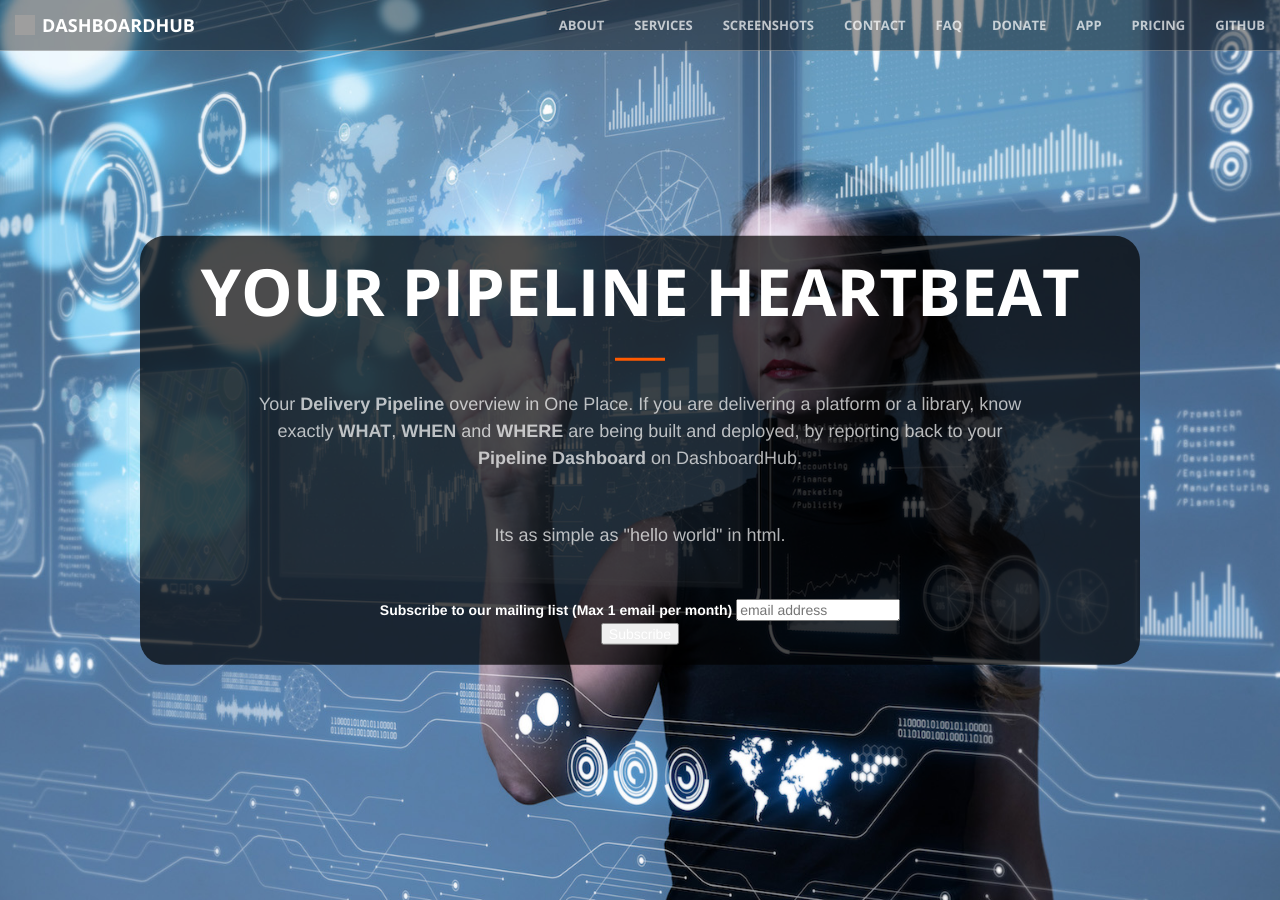
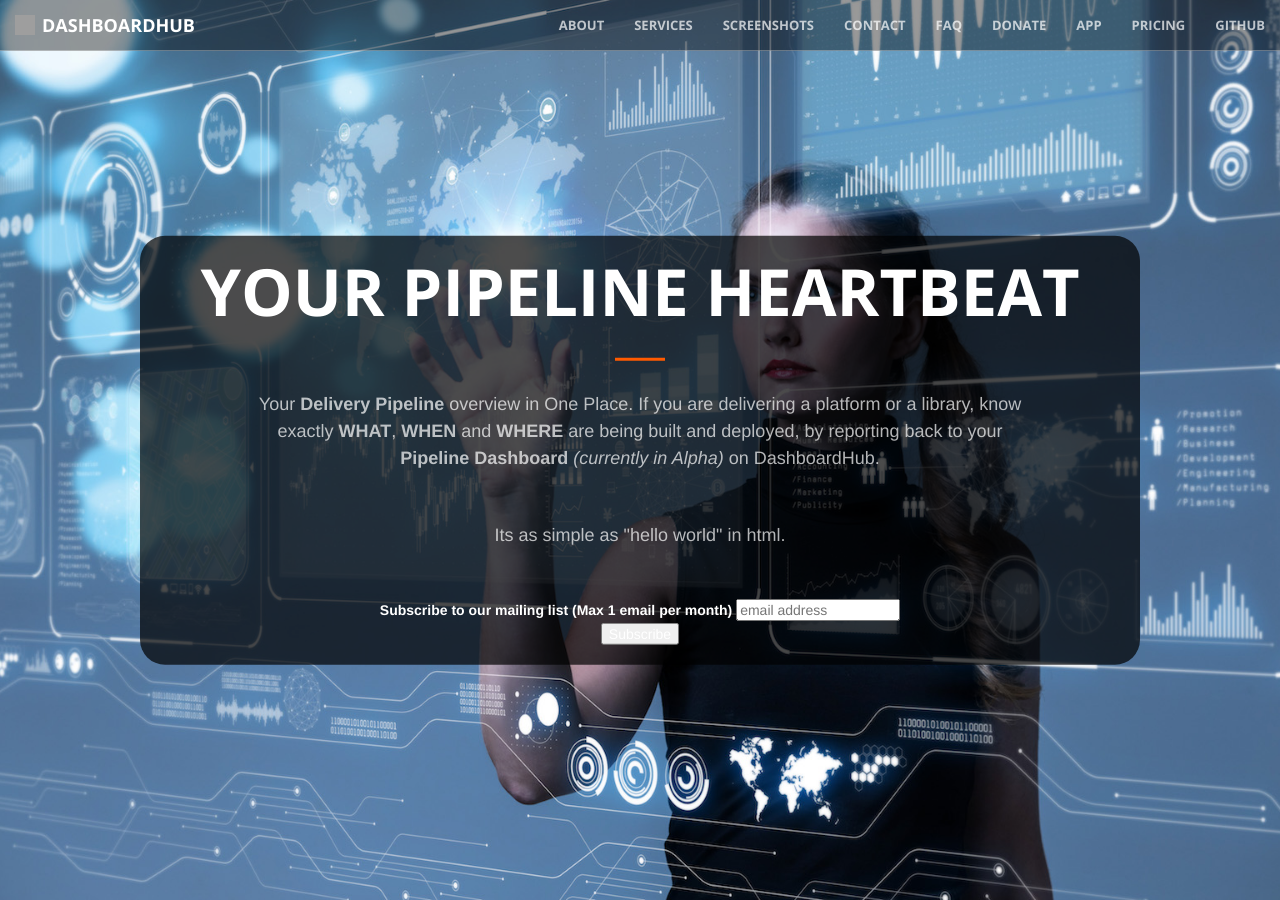
Before and after one commit to DashboardHub/Website, a Jekyll site: the page built from index.html, in a window 1280 px wide and 900 px high. Built offline with Jekyll 4.4.1, drawn with Linux system fonts in a browser that asks for light colours; nearby versions of some CDN libraries; a script that is not in the unit is left out; comment, search, counter and statistics services are not loaded; grey boxes are pictures that could not be loaded.

Commit message:
#28 Mention Alpha on website

```diff
--- a/_includes/hero.html
+++ b/_includes/hero.html
@@ -3,7 +3,7 @@
         <div class="header-content-inner">
             <h1>Your pipeline heartbeat</h1>
             <hr>
-            <p>Your <b>Delivery Pipeline</b> overview in One Place. If you are delivering a platform or a library, know exactly <b>WHAT</b>, <b>WHEN</b> and <b>WHERE</b> are being built and deployed, by reporting back to your <b>Pipeline Dashboard</b> on DashboardHub.</p>
+            <p>Your <b>Delivery Pipeline</b> overview in One Place. If you are delivering a platform or a library, know exactly <b>WHAT</b>, <b>WHEN</b> and <b>WHERE</b> are being built and deployed, by reporting back to your <b>Pipeline Dashboard</b> <i>(currently in Alpha)</i> on DashboardHub.</p>
             <p>Its as simple as "hello world" in html.</p>
 
             <!-- Begin MailChimp Signup Form -->
```
